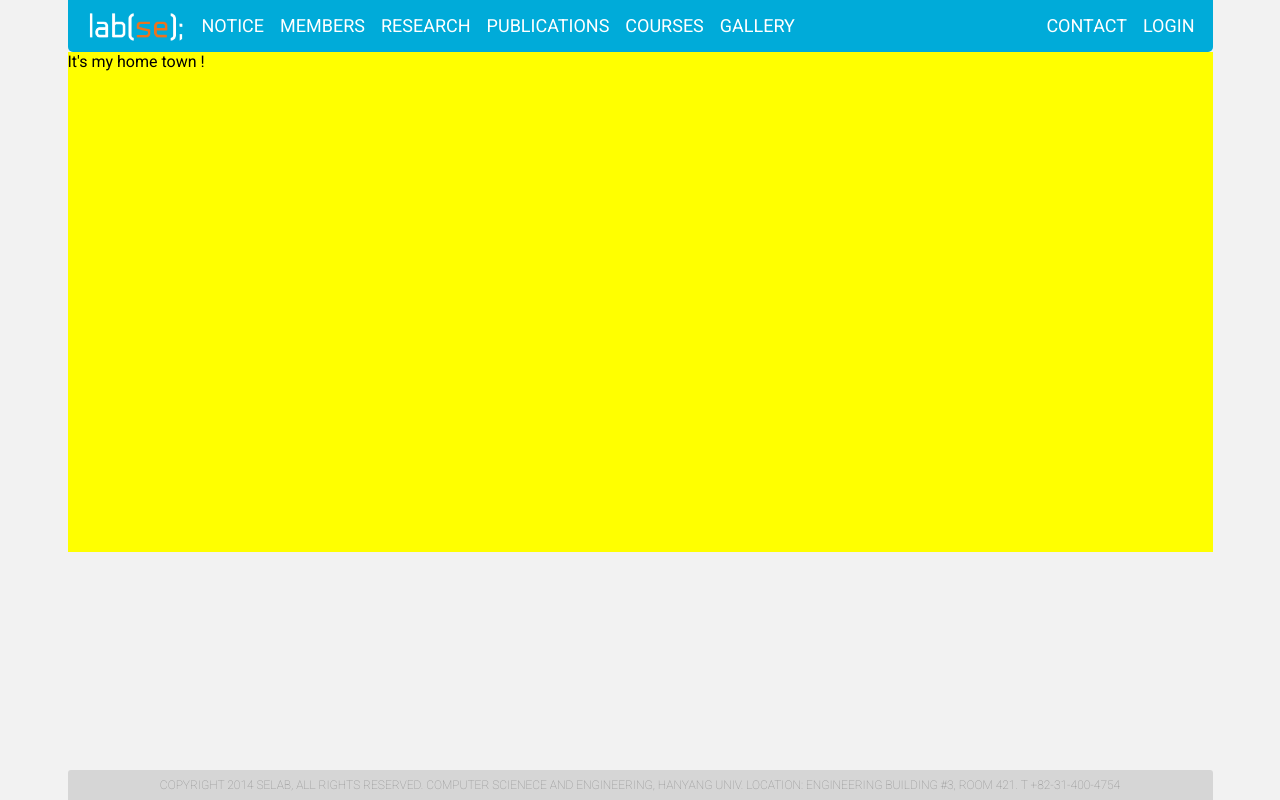
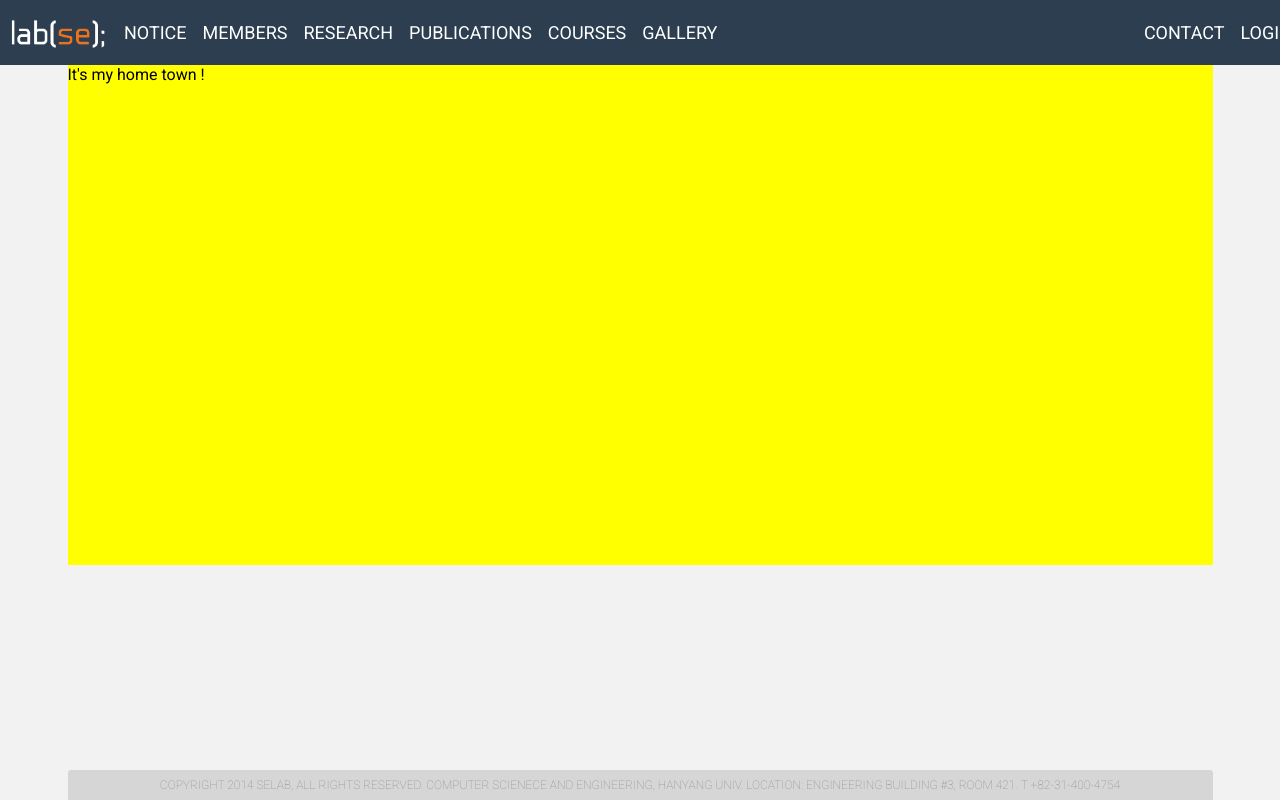
Before and after one commit to wogns3623/SE-Lab-Renewal, a React (Create React App) app: page / in a window 1280 px wide. Built offline with nearby package versions, Linux system fonts and the light colour scheme.

Commit message:
Header background-color etc 변경

```diff
--- a/src/component/header/NavBtn.js
+++ b/src/component/header/NavBtn.js
@@ -7,7 +7,7 @@ class NavBtn extends Component {
     exact: false,
     activeHover: true,
     activeStyle: {
-      backgroundColor: '#70c8e9',
+      backgroundColor: '#1a242f',
     }
   }
 
--- a/src/style/header.css
+++ b/src/style/header.css
@@ -1,20 +1,17 @@
 header {
-	height: 52px;
-	width: 1145px;
-	margin: 0 auto;
+	width: 100%;
 	/*min-width: 1280px;  width(.container) */
-	/*background-color: #00abd9; #3399CC; */
-	line-height: 52px;
+	line-height: 65px;
+	background-color: #2c3e50;
+	position: sticky;
+	top: 0;
 }
 
 header nav{
-  position: fixed;
-  top: 0px;
-	width: 1125px;
-  height: 52px;
-  padding: 0px 10px;
+	width: 1300px;
+	margin-left: auto;
+	margin-right: auto;
+	min-height: 65px;
 	z-index: 1;
-	position: absolute;
-	background-color: #00abd9;
-	border-radius: 0px 0px 5px 5px;
+	background-color: #2c3e50;
 }
--- a/src/style/navBtn.css
+++ b/src/style/navBtn.css
@@ -7,5 +7,5 @@
 }
 
 .NavBtn.activeHover:hover {
-	background-color: #70c8e9;
+	color: #18bc9c;
 }
```
